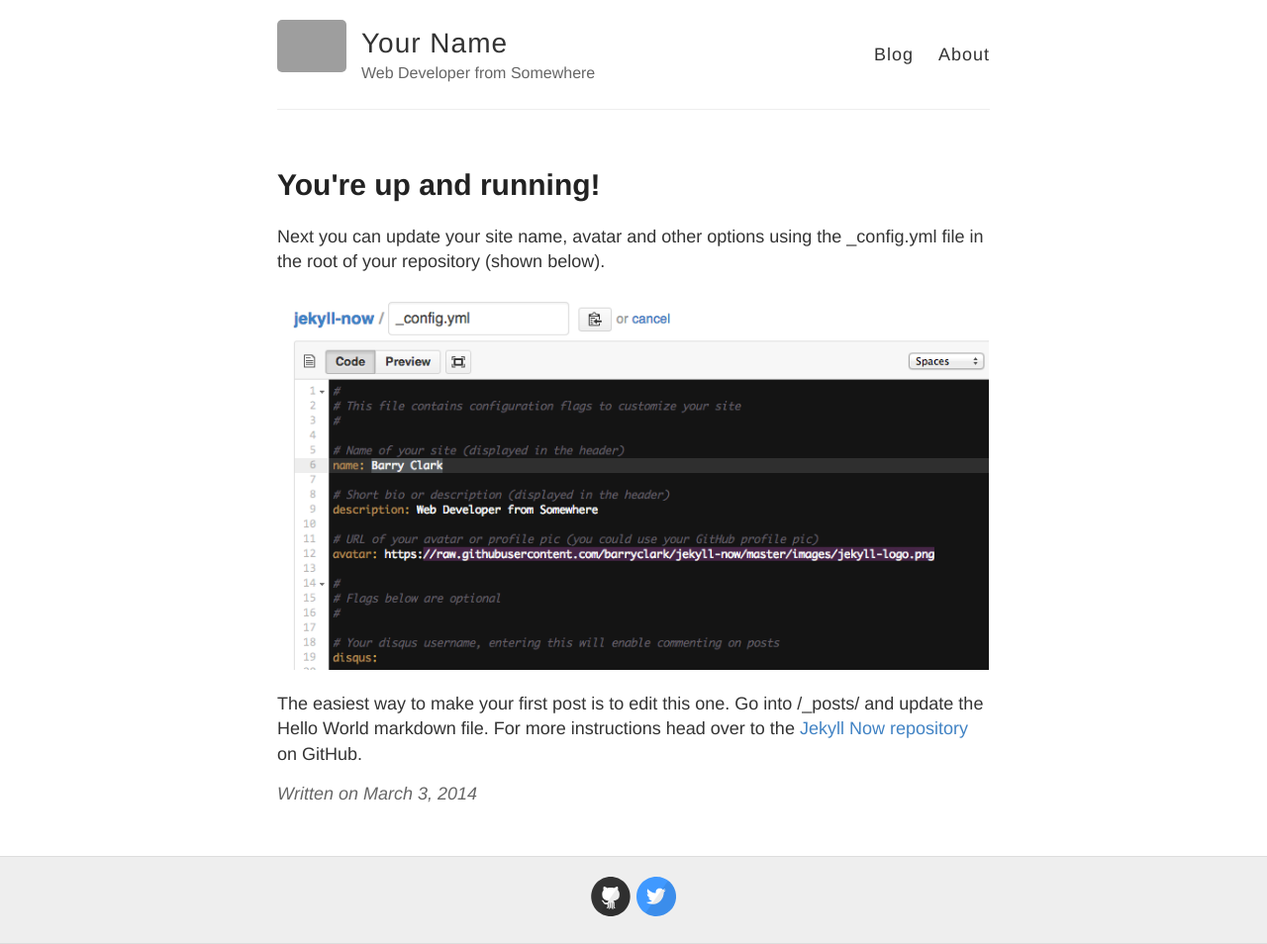
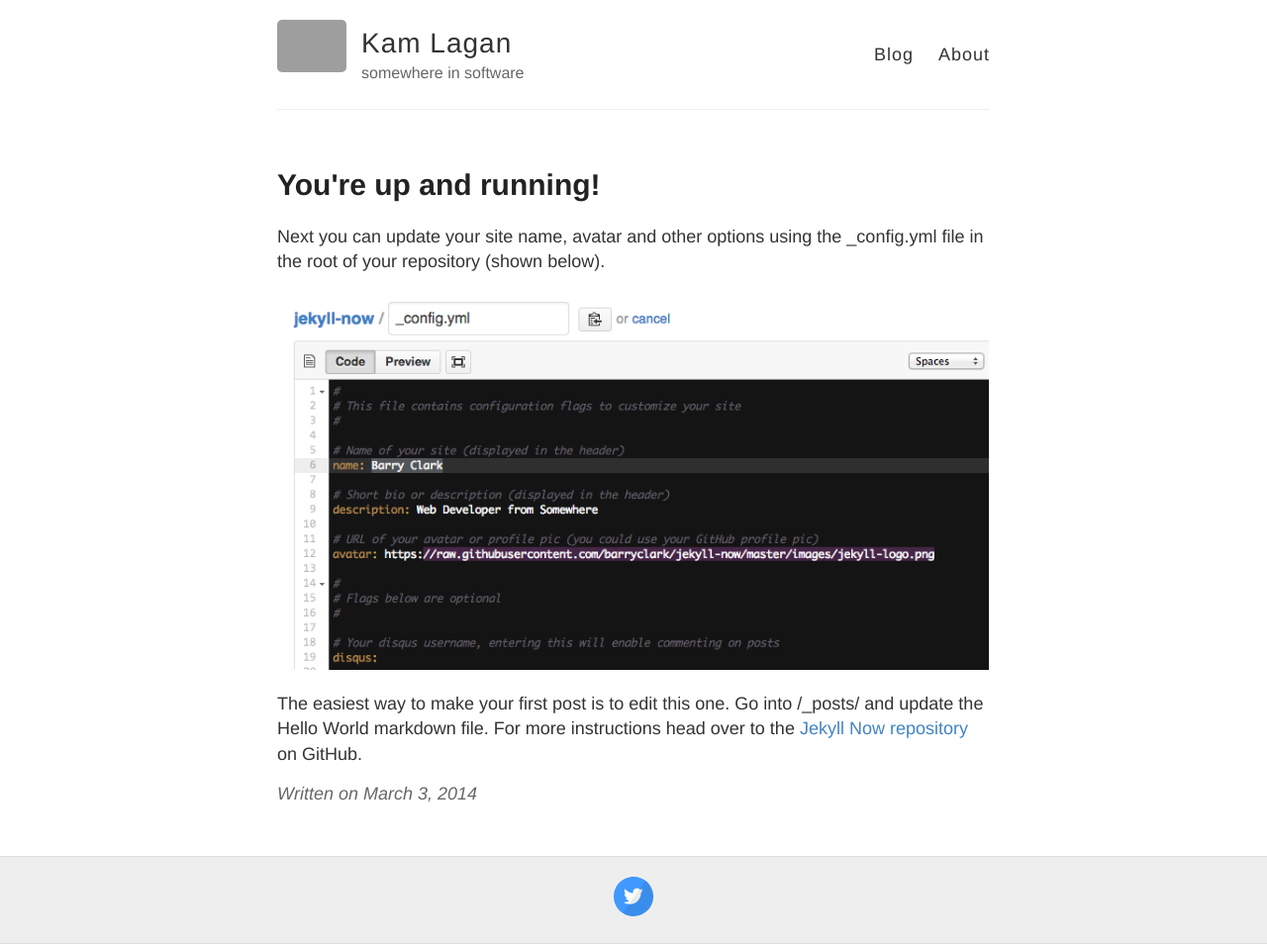
Before and after one commit to klagan/klagan.github.io, a Jekyll site: the page built from _posts/2014-3-3-Hello-World.md, in a window 1280 px wide. Shown: the whole page at 99% size. Built offline with Jekyll 4.4.1, drawn with Linux system fonts in a browser that asks for light colours; grey boxes are pictures that could not be loaded.

Commit message:
Update _config.yml

```diff
--- a/_config.yml
+++ b/_config.yml
@@ -3,10 +3,10 @@
 #
 
 # Name of your site (displayed in the header)
-name: Your Name
+name: Kam Lagan
 
 # Short bio or description (displayed in the header)
-description: Web Developer from Somewhere
+description: somewhere in software
 
 # URL of your avatar or profile pic (you could use your GitHub profile pic)
 avatar: https://raw.githubusercontent.com/barryclark/jekyll-now/master/images/jekyll-logo.png
@@ -21,7 +21,7 @@ footer-links:
   email:
   facebook:
   flickr:
-  github: barryclark/jekyll-now
+  github:
   instagram:
   linkedin:
   pinterest:
```
